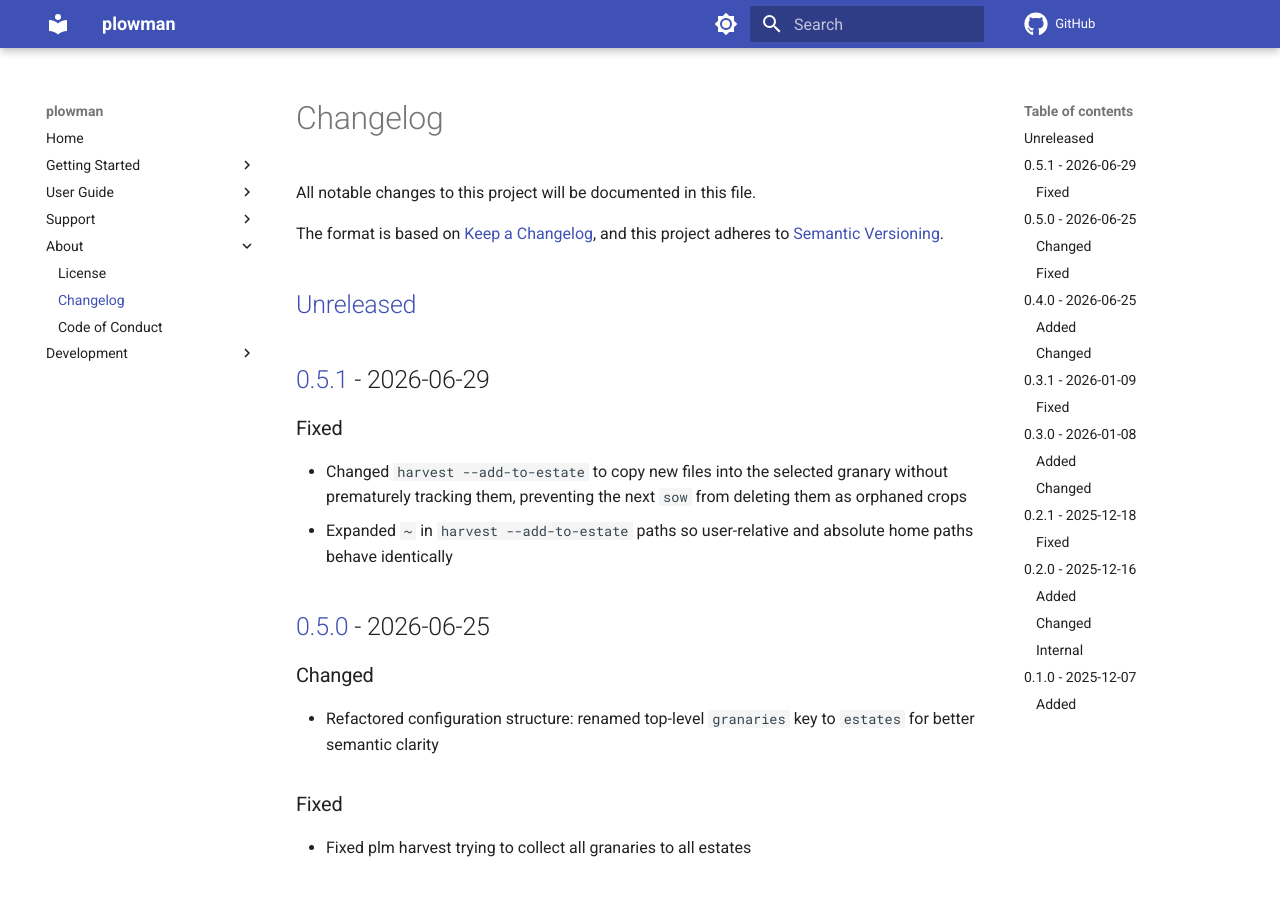
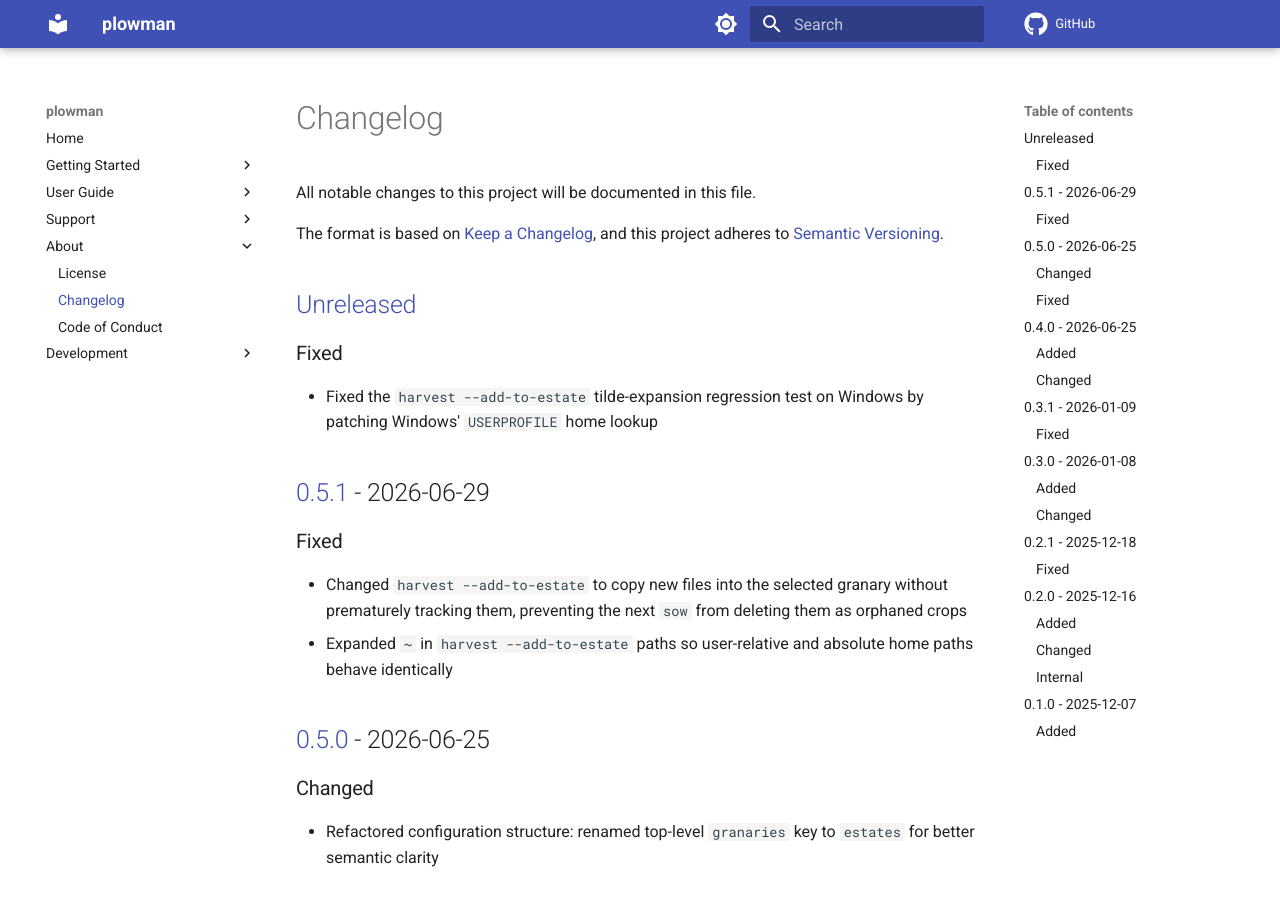
Before and after one commit to spapanik/plowman, an MkDocs documentation site: the page built from docs/CHANGELOG.md, in a window 1280 px wide and 900 px high. Built offline with MkDocs 1.6.1 and Material for MkDocs 9.7.7, drawn with Linux system fonts in a browser that asks for light colours; comment, search, counter and statistics services are not loaded.

Commit message:
🪟 Fix Windows home expansion regression test

```diff
--- a/docs/CHANGELOG.md
+++ b/docs/CHANGELOG.md
@@ -5,6 +5,10 @@ All notable changes to this project will be documented in this file.
 The format is based on [Keep a Changelog], and this project adheres to [Semantic Versioning].
 
 ## [Unreleased]
+
+### Fixed
+
+- Fixed the `harvest --add-to-estate` tilde-expansion regression test on Windows by patching Windows' `USERPROFILE` home lookup
 
 ## [0.5.1] - 2026-06-29
 
```
Also changed, not shown: 1 other file.
